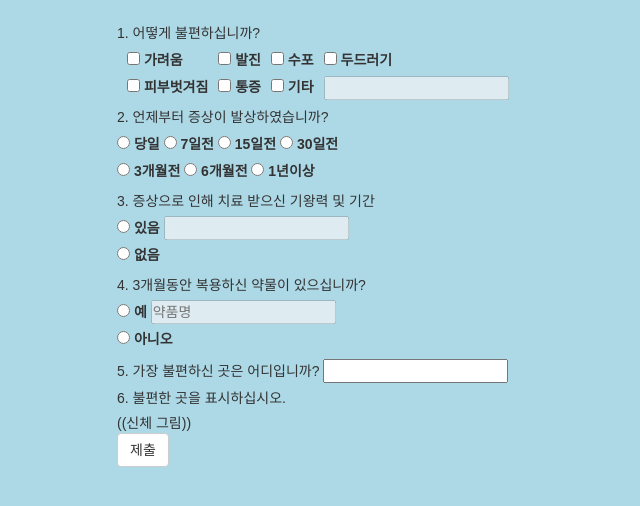
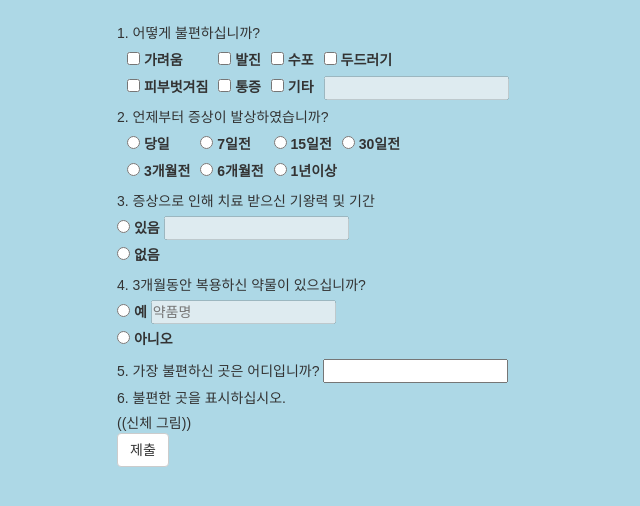
Before and after one commit to LichRich/MunjinMunjin, a plain HTML site: page app/src/main/assets/html/Munjinpyo_skin.html in a window 1280 px wide. Shown: the part 48-554 px from the top of the page, without its empty margins (188-828 px from the left). Drawn offline with nearby package versions, Linux system fonts and the light colour scheme.

Commit message:
br태그 사용 최소화 table 혹은 p태그로 대체.

```diff
--- a/app/src/main/assets/html/Munjinpyo_skin.html
+++ b/app/src/main/assets/html/Munjinpyo_skin.html
@@ -37,13 +37,19 @@
 
       <div id="divSkinPainSince">
         <p class="question">2. 언제부터 증상이 발상하였습니까?</p>
-        <label><input name="rb_pain_since" type="radio" value="0"> 당일</label>
-        <label><input name="rb_pain_since" type="radio" value="1"> 7일전</label>
-        <label><input name="rb_pain_since" type="radio" value="2"> 15일전</label>
-        <label><input name="rb_pain_since" type="radio" value="3"> 30일전</label>   <br>
-        <label><input name="rb_pain_since" type="radio" value="4"> 3개월전</label>
-        <label><input name="rb_pain_since" type="radio" value="5"> 6개월전</label>
-        <label><input name="rb_pain_since" type="radio" value="6"> 1년이상</label>
+        <table>
+          <tr>
+            <td><label><input name="rb_pain_since" type="radio" value="0"> 당일</label></td>
+            <td><label><input name="rb_pain_since" type="radio" value="1"> 7일전</label></td>
+            <td><label><input name="rb_pain_since" type="radio" value="2"> 15일전</label></td>
+            <td><label><input name="rb_pain_since" type="radio" value="3"> 30일전</label></td>
+          </tr>
+          <tr>
+            <td><label><input name="rb_pain_since" type="radio" value="4"> 3개월전</label></td>
+            <td><label><input name="rb_pain_since" type="radio" value="5"> 6개월전</label></td>
+            <td colspan="2"><label><input name="rb_pain_since" type="radio" value="6"> 1년이상</label></td>
+          </tr>
+        </table>
       </div>
 
       <div id="divPainTerm">
```
Also changed, not shown: app/src/main/assets/html/Munjinpyo_bone.html (+3 -3 lines).
